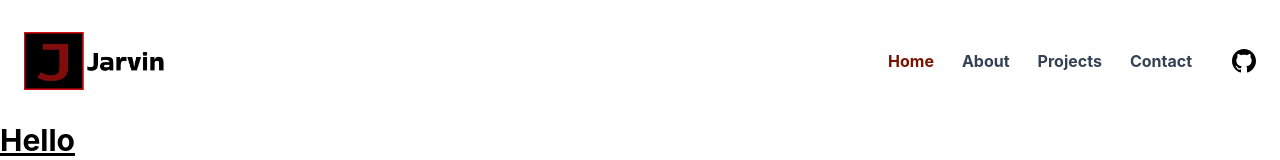
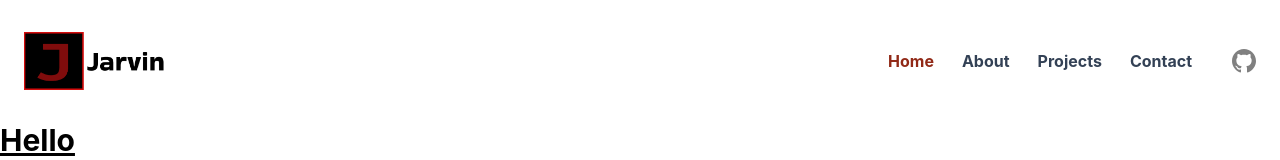
Before and after one commit to jarvin-s/portfolio, a Vue app: page / in a window 1280 px wide. Shown: the top 160 px of the page. Built offline with nearby package versions, Linux system fonts and the light colour scheme.

Commit message:
Add scrollbar, hero pfp & update styling

```diff
--- a/src/style.css
+++ b/src/style.css
@@ -1,3 +1,4 @@
+@import url('https://fonts.googleapis.com/css2?family=Bebas+Neue&family=Roboto:ital,wght@0,100;0,300;1,100;1,300&display=swap');
 @tailwind base;
 @tailwind components;
 @tailwind utilities;
@@ -9,13 +10,48 @@
 
   color-scheme: light dark;
   /* color: rgba(255, 255, 255, 0.87); */
-  background-color: #ffffff;
 
   font-synthesis: none;
   text-rendering: optimizeLegibility;
   -webkit-font-smoothing: antialiased;
   -moz-osx-font-smoothing: grayscale;
   -webkit-text-size-adjust: 100%;
+}
+
+/* Firefox */
+* {
+  scrollbar-width: thin;
+  scrollbar-color: #3d3d3d #DFE9EB;
+}
+
+/* Chrome, Edge and Safari */
+*::-webkit-scrollbar {
+  width: 10px;
+}
+
+*::-webkit-scrollbar-track {
+  border-radius: 5px;
+}
+
+*::-webkit-scrollbar-track:hover {
+  background-color: #B8C0C2;
+}
+
+*::-webkit-scrollbar-track:active {
+  background-color: #B8C0C2;
+}
+
+*::-webkit-scrollbar-thumb {
+  border-radius: 5px;
+  background-color: #3d3d3d;
+}
+
+*::-webkit-scrollbar-thumb:hover {
+  background-color: #575757;
+}
+
+*::-webkit-scrollbar-thumb:active {
+  background-color: #3d3d3d;
 }
 
 h1 {
@@ -50,6 +86,10 @@ button:focus-visible {
 }
 
 svg:hover {
+  fill: rgb(160, 160, 160);
+}
+
+svg {
   fill: grey;
 }
 
@@ -60,10 +100,22 @@ li:hover {
 /* Active hover navbar */
 a.router-link-exact-active {
   transition: 300ms;
-  color: rgb(121, 18, 0);
+  color: rgb(145, 41, 23);
 }
 
+.nav-container {
+  max-width: 90%;
+}
 
+/* Hero stuff */
+.hero {
+  display: flex;
+  flex-direction: column;
+  height: 100vh;
+  position: relative;
+  width: 100%;
+  background-color: #e9e9e9;
+}
 
 @media (prefers-color-scheme: light) {
   :root {
```
Also changed, not shown: public/hero-pfp.png (added).
